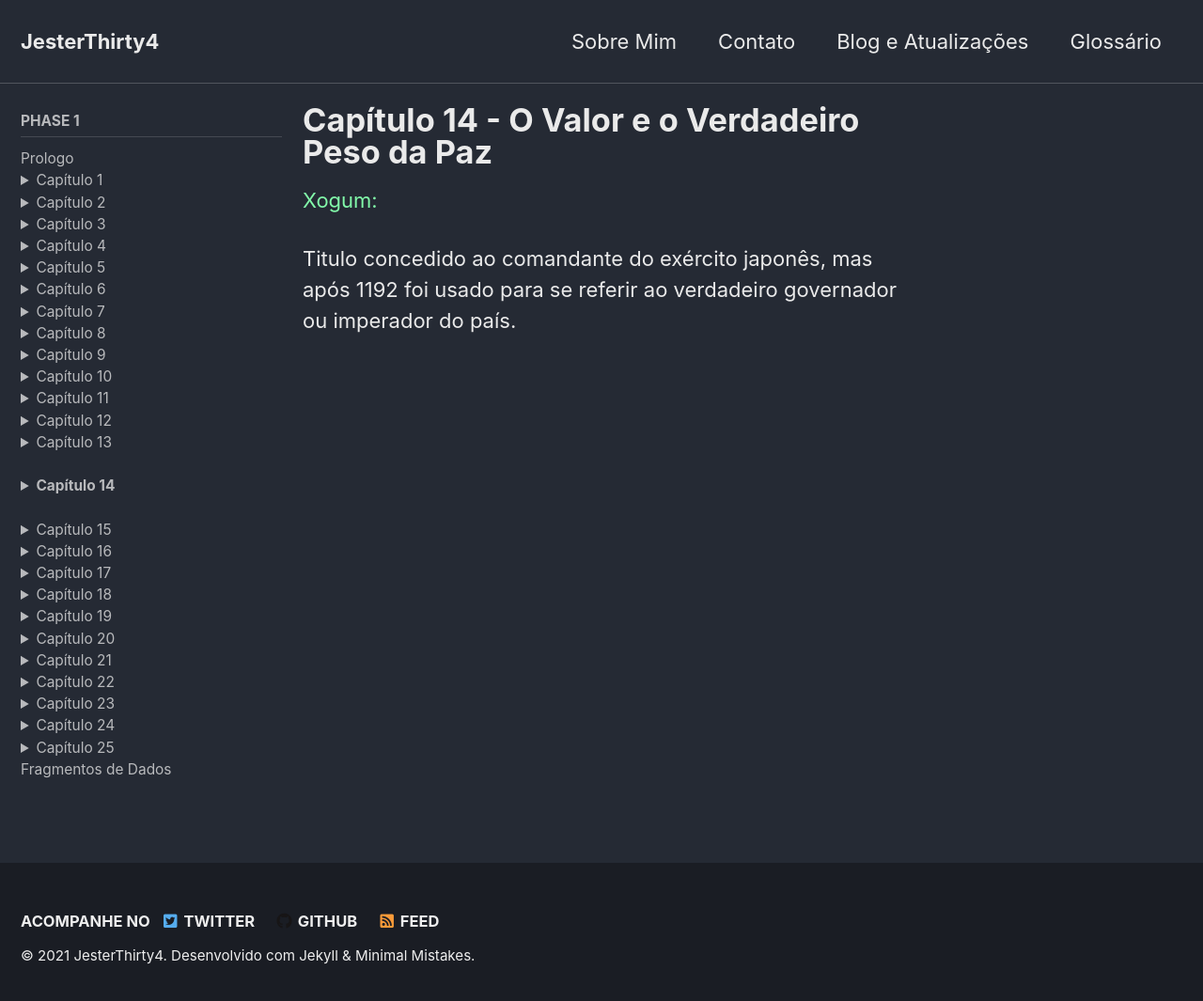
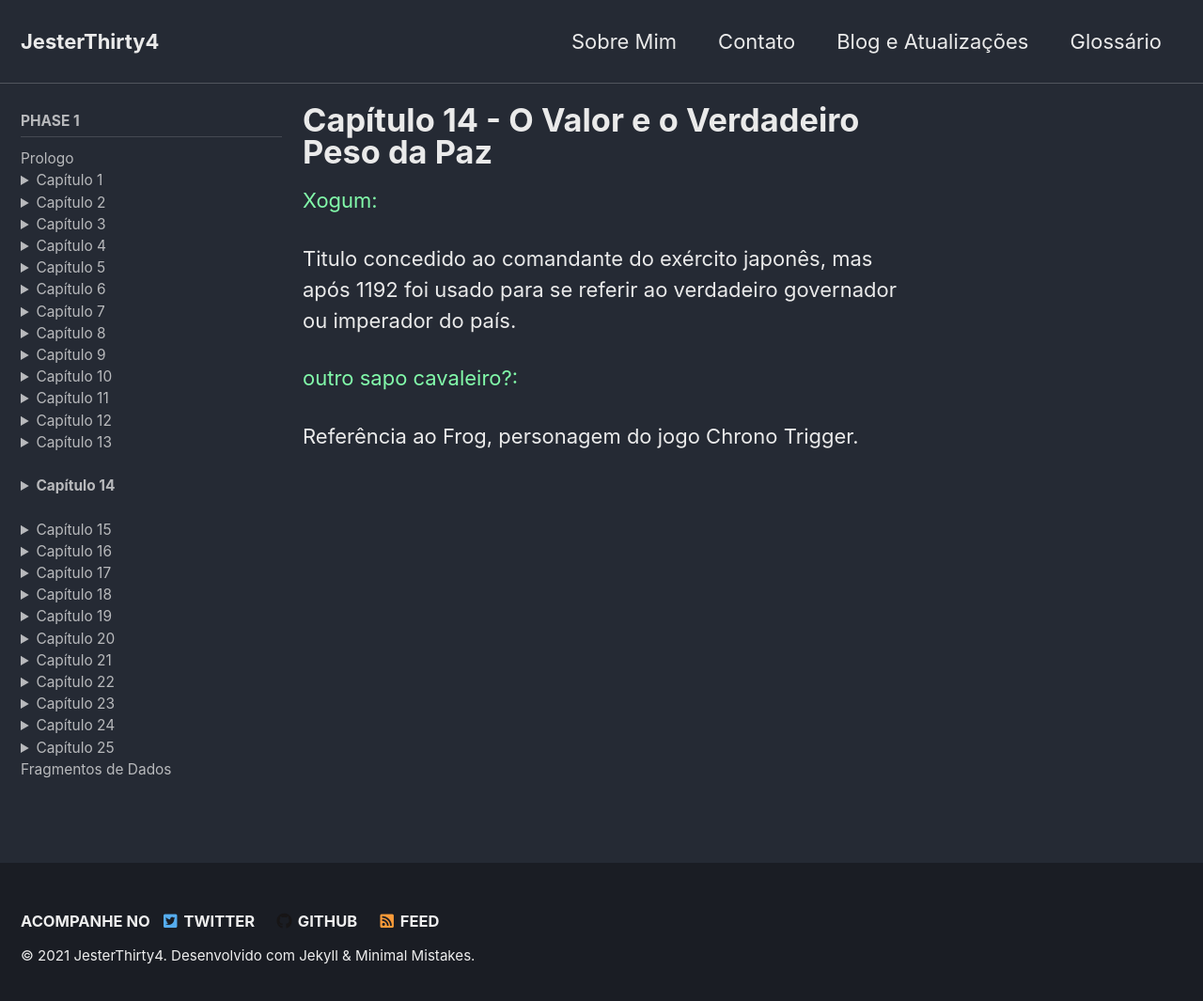
Before and after one commit to JesterThirty4/JesterThirty4.github.io, a Jekyll site: the page built from _pages/gch14.md, in a window 1280 px wide and 1073 px high. Shown: the top 1065 px of the window at 94% size. Built offline with Jekyll 4.4.1, drawn with Linux system fonts in a browser that asks for light colours; cached includes are drawn as plain includes.

Commit message:
Update gch14.md

```diff
--- a/_pages/gch14.md
+++ b/_pages/gch14.md
@@ -7,3 +7,5 @@ sidebar:
 ---
 
 <p style="color:#82faaa">Xogum:</p> Titulo concedido ao comandante do exército japonês, mas após 1192 foi usado para se referir ao verdadeiro governador ou imperador do país.
+
+<p style="color:#82faaa">outro sapo cavaleiro?:</p> Referência ao Frog, personagem do jogo Chrono Trigger.
```
